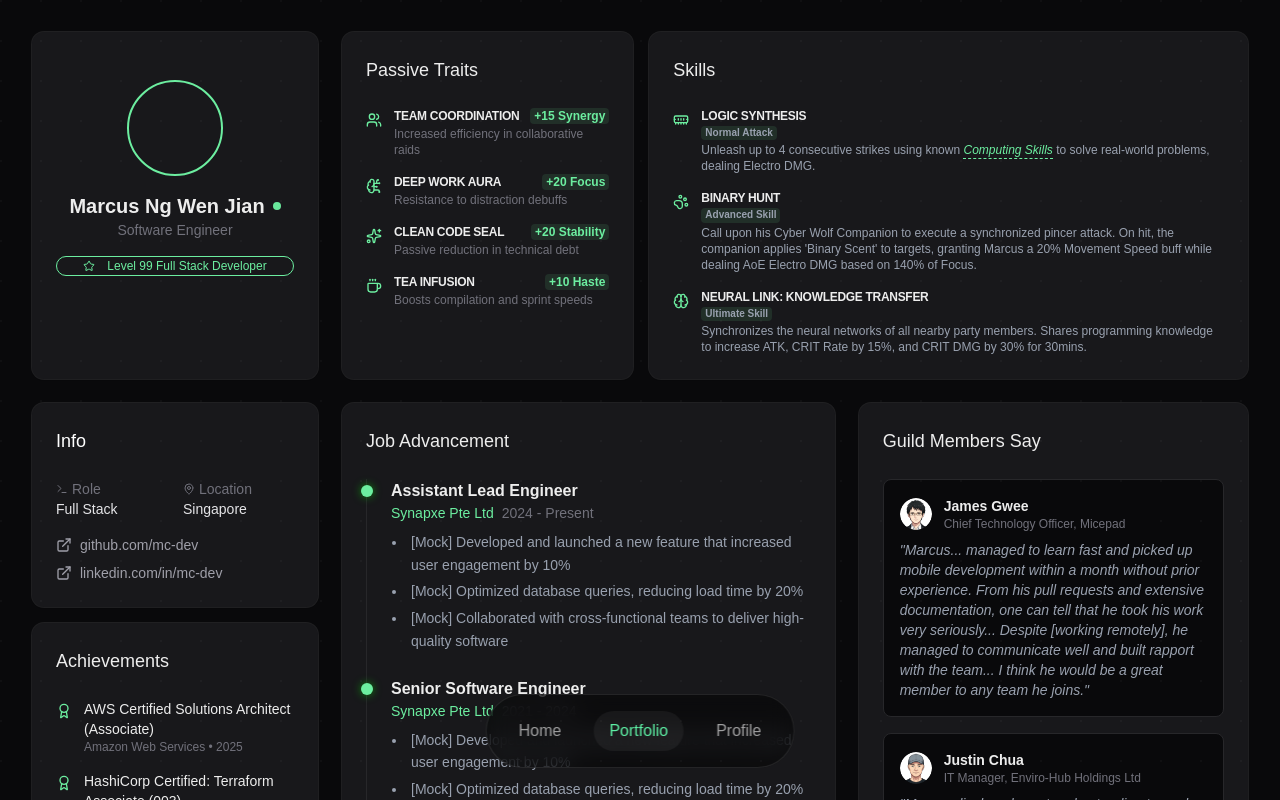
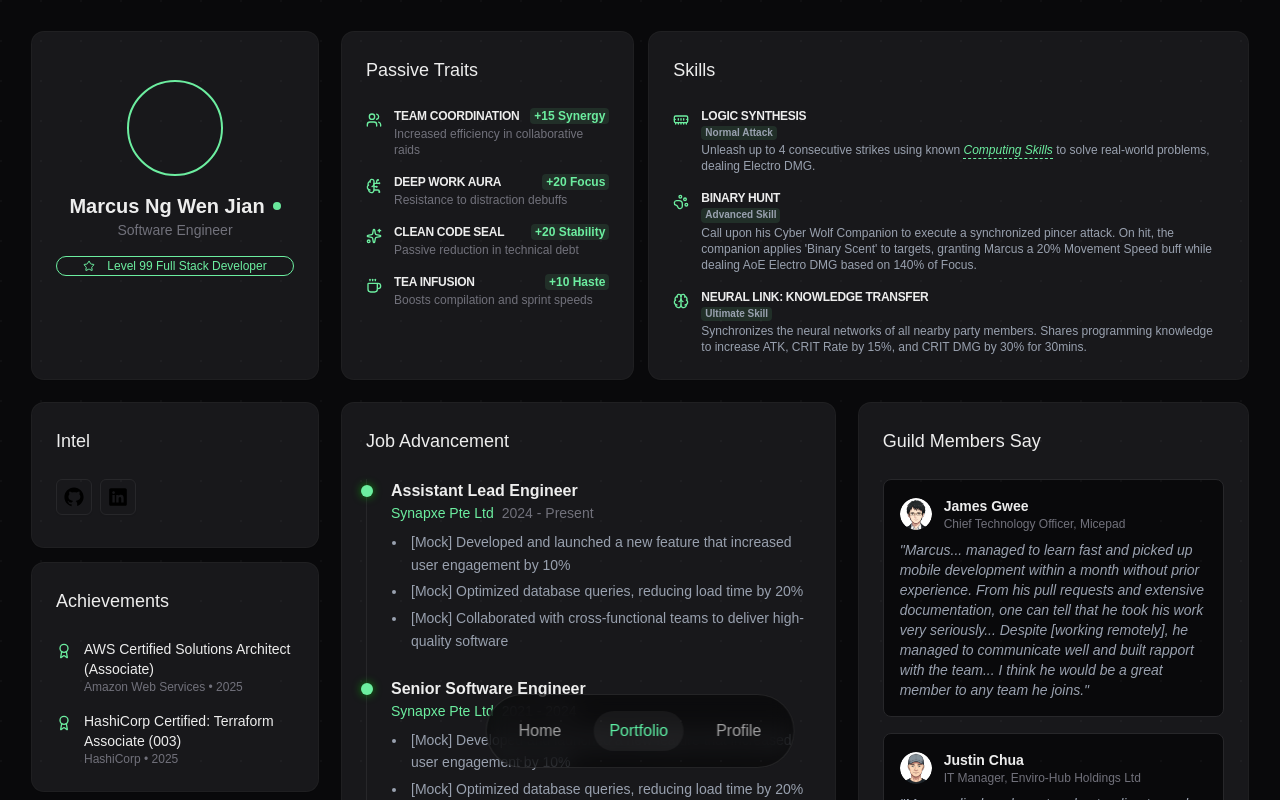
Before and after one commit to marcusngwenjian/marcusngwenjian.github.io, a Next.js app: page /portfolio in a window 1280 px wide. Shown: the top 800 px of the page. Built offline with nearby package versions, Linux system fonts and the light colour scheme; grey boxes are pictures that could not be loaded.

Commit message:
change info to intel section in portfolio

```diff
--- /dev/null
+++ b/app/portfolio/_components/IntelExternalLinkIconButton.tsx
@@ -0,0 +1,17 @@
+import Image from "next/image";
+import { ExternalLinkButton } from "@/app/_components/button/ExternalLinkButton";
+import { buttonSize, buttonVariant } from "@/app/_components/button";
+
+type IntelExternalLinkButtonProps = {
+  href: string;
+  alt: string;
+  iconSrc: string;
+};
+
+export const IntelExternalLinkButton = ({ href, alt, iconSrc }: IntelExternalLinkButtonProps) => {
+  return (
+    <ExternalLinkButton href={href} variant={buttonVariant.outline} size={buttonSize.icon}>
+      <Image src={iconSrc} alt={alt} width={24} height={24} />
+    </ExternalLinkButton>
+  );
+};
--- /dev/null
+++ b/app/portfolio/_components/IntelSectionCard.tsx
@@ -0,0 +1,23 @@
+import { SectionCardWrapper } from "./SectionCardWrapper";
+import { IntelExternalLinkButton } from "./IntelExternalLinkIconButton";
+
+export const IntelSectionCard = () => {
+  return (
+    <SectionCardWrapper title="Intel">
+      {/* <div className="grid grid-cols-2 gap-4 text-sm">
+        <div>
+          <p className="text-zinc-500 flex items-center gap-1"><Terminal className="w-3 h-3" /> Role</p>
+          <p className="text-zinc-200">Full Stack</p>
+        </div>
+        <div>
+          <p className="text-zinc-500 flex items-center gap-1"><MapPin className="w-3 h-3" /> Location</p>
+          <p className="text-zinc-200">Singapore</p>
+        </div>
+      </div> */}
+      <div className="space-y-2 space-x-2">
+        <IntelExternalLinkButton href="https://github.com/marcusngwenjian" alt="GitHub" iconSrc="/icons/external/icons8-github.svg" />
+        <IntelExternalLinkButton href="https://www.linkedin.com/in/marcusngwenjian/" alt="LinkedIn" iconSrc="/icons/external/icons8-linkedin.svg" />
+      </div>
+    </SectionCardWrapper>
+  );
+};
--- a/app/portfolio/page.tsx
+++ b/app/portfolio/page.tsx
@@ -12,6 +12,7 @@
 import { TestimonialSectionCard } from "./_components/TestimonialSectionCard";
 import { MainAvatarSectionCard } from "./_components/MainAvatarSectionCard";
 import { PassiveTraitSectionCard } from "./_components/PassiveTraitSectionCard";
+import { IntelSectionCard } from "./_components/IntelSectionCard";
 
 export default function Portfolio() {
   return (
@@ -45,9 +46,9 @@
           transition={{ delay: 0.2 }}
           className="md:col-span-4 lg:col-span-3 flex flex-col gap-4"
         >
-          <Card className="bg-zinc-900 border-zinc-800">
+          {/* <Card className="bg-zinc-900 border-zinc-800">
             <CardHeader>
-              <CardTitle className="text-lg text-white">Info</CardTitle>
+              <CardTitle className="text-lg text-white">Intel</CardTitle>
             </CardHeader>
             <CardContent className="space-y-4">
               <div className="grid grid-cols-2 gap-4 text-sm">
@@ -70,7 +71,9 @@
                 </a>
               </div>
             </CardContent>
-          </Card>
+          </Card> */}
+
+          <IntelSectionCard />
 
           {/* <SkillSectionCard /> */}
           <CertificationSectionCard />
```
